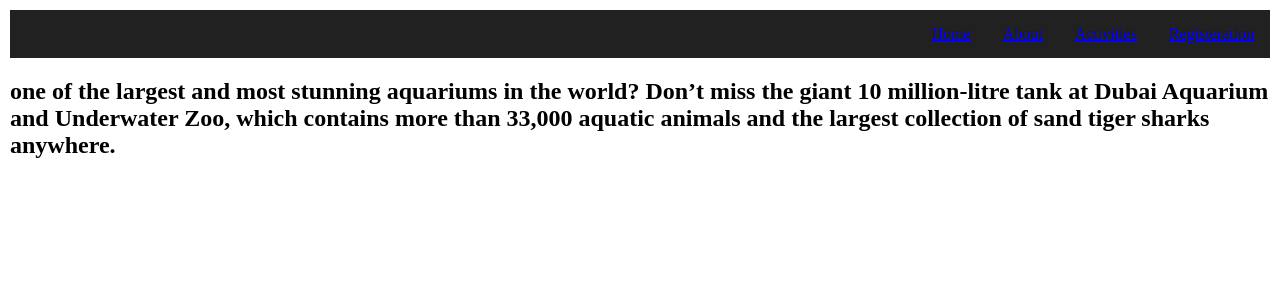
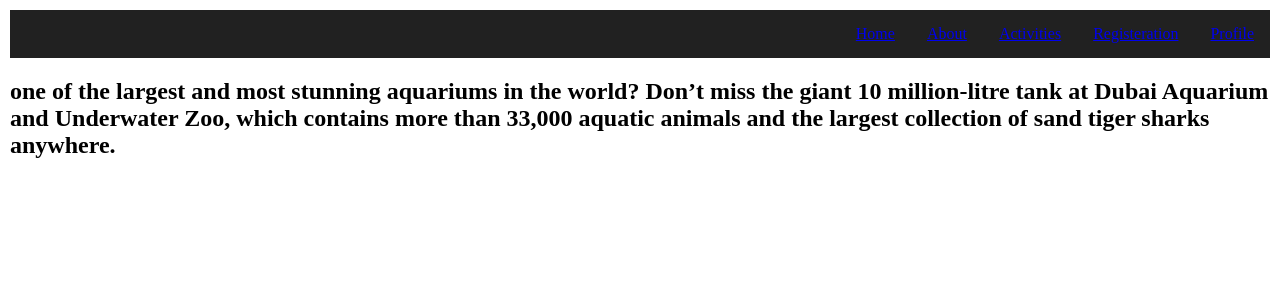
Before and after one commit to zynbahmed/aquaLife, a React (Vite) app in the folder MarineHavana/: page / in a window 1280 px wide. Shown: the top 300 px of the page. Built offline with nearby package versions, Linux system fonts and the light colour scheme.

Commit message:
adding profile to the nav

```diff
--- a/MarineHavana/src/App.jsx
+++ b/MarineHavana/src/App.jsx
@@ -5,6 +5,7 @@
 import Registeration from './pages/Registeration'
 import Activities from './pages/Activities'
 import './App.css'
+import Profile from './pages/Profile'
 
 
 const App = () => {
@@ -20,6 +21,7 @@
           <Route path="/About" element={ <About /> } />
           <Route path="/Activities" element={ <Activities /> } />
           <Route path="/Registeration" element={ <Registeration /> } />
+          <Route path="/Profile" element={ <Profile /> } />
         </Routes>
 </main>
     </div>
--- a/MarineHavana/src/components/Nav.jsx
+++ b/MarineHavana/src/components/Nav.jsx
@@ -10,6 +10,7 @@
         <NavLink to='/About'>About</NavLink>
         <NavLink to='/Activities'>Activities</NavLink>
         <NavLink to='/Registeration'>Registeration</NavLink>
+        <NavLink to='/Profile'>Profile</NavLink>
       </div>
     </nav>
     </header>
--- a/MarineHavana/src/pages/Profile.jsx
+++ b/MarineHavana/src/pages/Profile.jsx
@@ -7,7 +7,7 @@
       >
         <img
           className="profile-img"
-          src="public/images/profile.webp"
+          // src="public/images/profile.webp"
           alt="user"
         />
         <h2 className="name">
```
